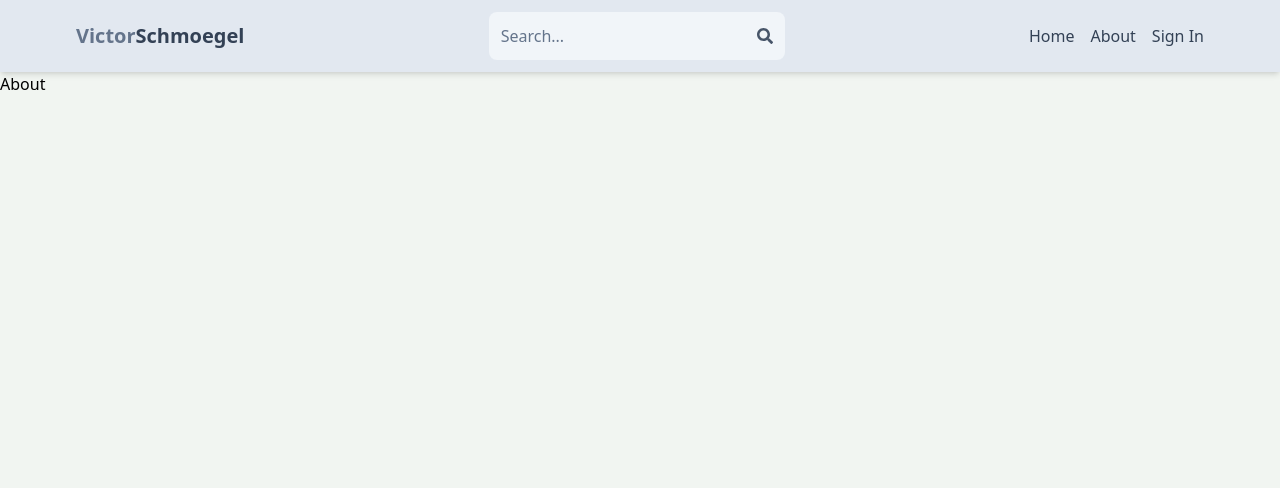
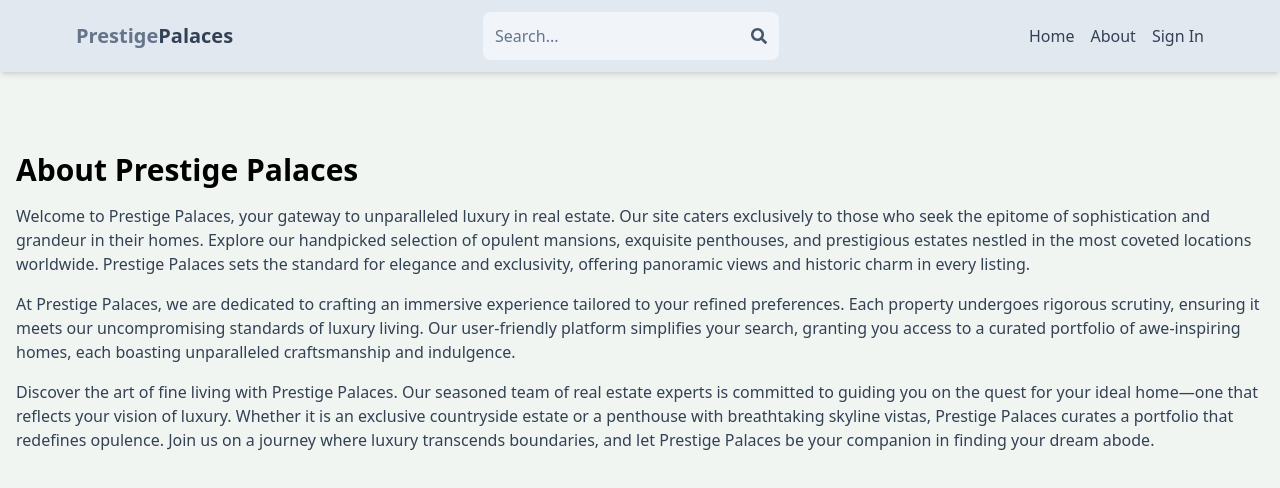
Before and after one commit to VictorSchmoegel/Real-State-App, a React (Vite) app in the folder real-state-app/Real-state_app/: page /about in a window 1280 px wide. Shown: the top 488 px of the page. Built offline with nearby package versions, Linux system fonts and the light colour scheme.

Commit message:
create the about page

```diff
--- a/real-state-app/Real-state_app/src/components/Header.jsx
+++ b/real-state-app/Real-state_app/src/components/Header.jsx
@@ -33,8 +33,8 @@ export default function Header() {
       <div className="flex justify-between items-center max-w-6xl mx-auto p-3">
         <Link to='/'>
           <h1 className="font-bold text-sm sm:text-xl flex flex-wrap">
-            <span className="text-slate-500">Victor</span>
-            <span className="text-slate-700">Schmoegel</span>
+            <span className="text-slate-500">Prestige</span>
+            <span className="text-slate-700">Palaces</span>
           </h1>
         </Link>
         <form onSubmit={handleSubmit} className="bg-slate-100 p-3 rounded-lg flex items-center">
--- a/real-state-app/Real-state_app/src/pages/About.jsx
+++ b/real-state-app/Real-state_app/src/pages/About.jsx
@@ -1,5 +1,10 @@
 export default function About() {
   return (
-    <div>About</div>
+    <main className='py-20 px-4 max-w-6xl-mx-auto'>
+      <h1 className='text-3xl font-bold mb-4'>About Prestige Palaces</h1>
+      <p className='mb-4 text-slate-700'>Welcome to Prestige Palaces, your gateway to unparalleled luxury in real estate. Our site caters exclusively to those who seek the epitome of sophistication and grandeur in their homes. Explore our handpicked selection of opulent mansions, exquisite penthouses, and prestigious estates nestled in the most coveted locations worldwide. Prestige Palaces sets the standard for elegance and exclusivity, offering panoramic views and historic charm in every listing.</p>
+      <p className='mb-4 text-slate-700'>At Prestige Palaces, we are dedicated to crafting an immersive experience tailored to your refined preferences. Each property undergoes rigorous scrutiny, ensuring it meets our uncompromising standards of luxury living. Our user-friendly platform simplifies your search, granting you access to a curated portfolio of awe-inspiring homes, each boasting unparalleled craftsmanship and indulgence.</p>
+      <p className='mb-4 text-slate-700'>Discover the art of fine living with Prestige Palaces. Our seasoned team of real estate experts is committed to guiding you on the quest for your ideal home—one that reflects your vision of luxury. Whether it is an exclusive countryside estate or a penthouse with breathtaking skyline vistas, Prestige Palaces curates a portfolio that redefines opulence. Join us on a journey where luxury transcends boundaries, and let Prestige Palaces be your companion in finding your dream abode.</p>
+    </main>
   )
 }
```
